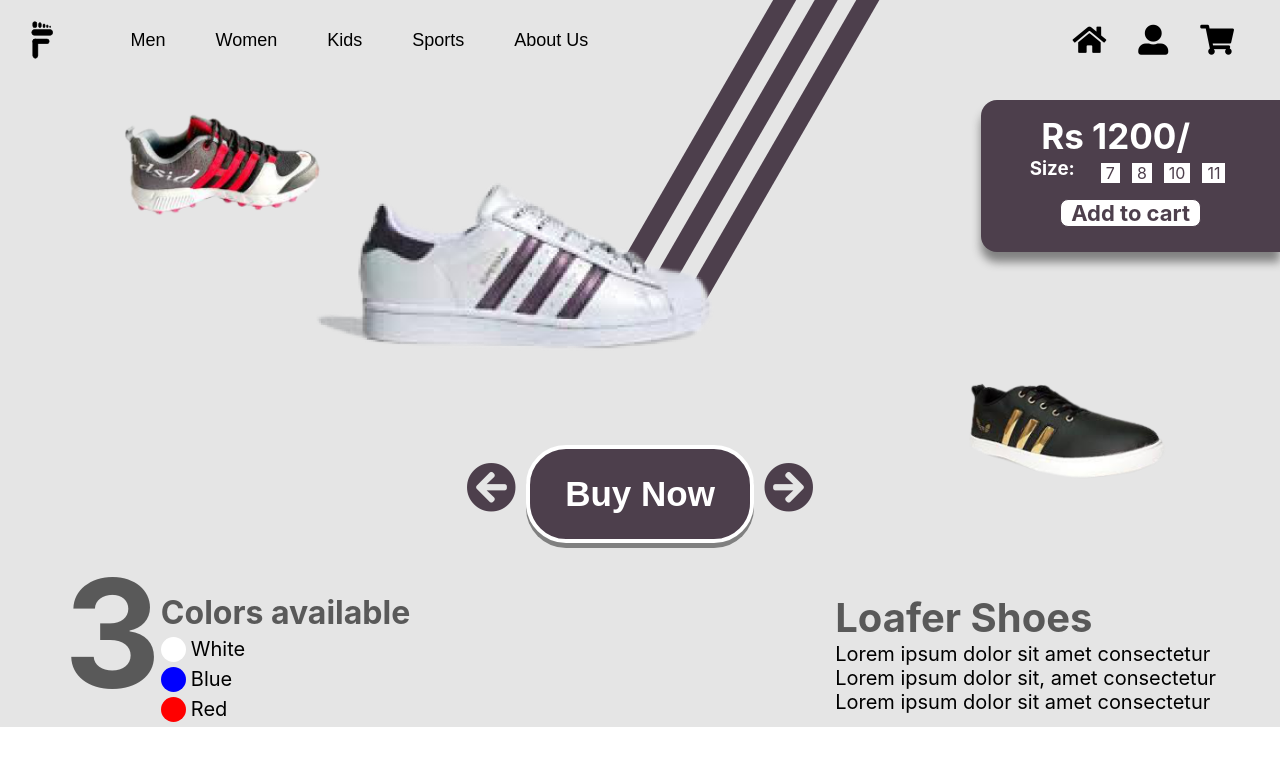
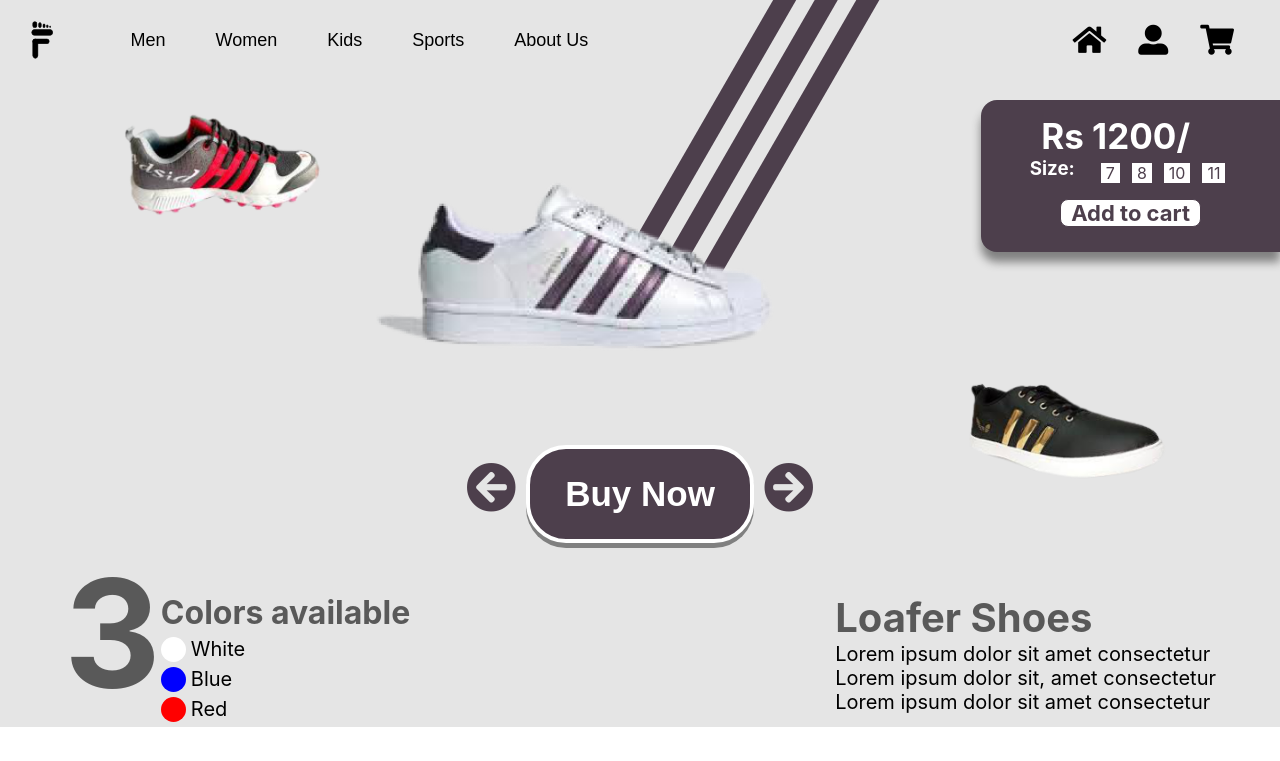
Before and after one commit to mdadnan0425/footwear, a React (Create React App) app: page / in a window 1280 px wide. Shown: the top 761 px of the page. Built offline with nearby package versions, Linux system fonts and the light colour scheme.

Commit message:
dynamic content added

```diff
--- a/package.json
+++ b/package.json
@@ -12,7 +12,7 @@
     "react": "^17.0.1",
     "react-dom": "^17.0.1",
     "react-router-dom": "^5.2.0",
-    "react-scripts": "4.0.1",
+    "react-scripts": "^5.0.1",
     "web-vitals": "^0.2.4"
   },
   "scripts": {
--- a/src/layout/pages/homepage/intro/intro.css
+++ b/src/layout/pages/homepage/intro/intro.css
@@ -107,7 +107,7 @@
     width: 470px;
     position: absolute;
     top: 100px;
-    right: 510px;
+    right: 450px;
   }
 
   .header2 .sec1 .imgcontainer .y1 {
--- a/src/layout/pages/homepage/intro/intro.jsx
+++ b/src/layout/pages/homepage/intro/intro.jsx
@@ -14,7 +14,7 @@ export default class Intro extends Component {
       color2:["#4d3f4c","#E9173B","#FFCC00"],
       tab : 0,
       adjust:["","100px","320px"],
-      adjust2:["","550px","112px"],
+      adjust2:["","550px","515px"],
       adjust3:["","380px",""],
       move:["","310px","60px",""],
       move2:["","112px","1200px",""],
```
Also changed, not shown: 1 other file (tests, documents, lock files or other folders).
